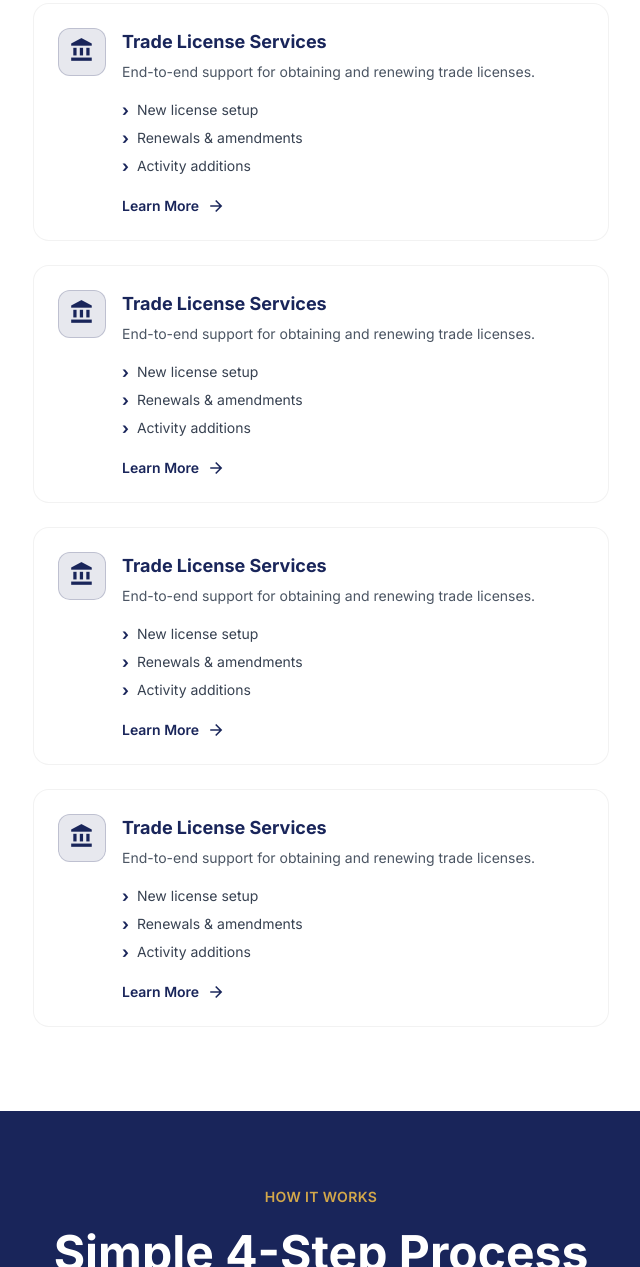
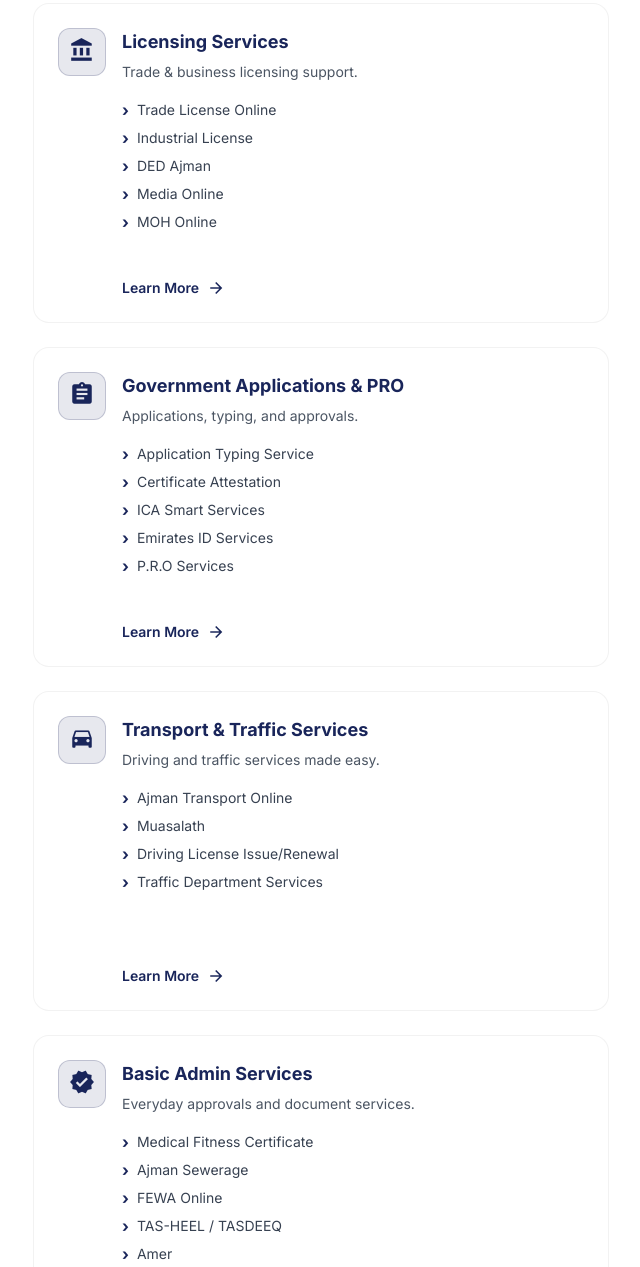
Before and after one commit to MZaFaRM/meknas, a website: page index.html in a window 1280 px wide. Shown: the part 1181-2448 px from the top of the page, without its empty margins (319-959 px from the left). Drawn offline with Linux system fonts and the light colour scheme.

Commit message:
docs: process services updated

```diff
--- a/index.html
+++ b/index.html
@@ -139,17 +139,18 @@
 
 							<div class="service-card__content">
 								<p class="service-card__title">
-									Trade License Services
+									Licensing Services
 								</p>
 								<p class="service-card__subtitle">
-									End-to-end support for obtaining and
-									renewing trade licenses.
+									Trade & business licensing support.
 								</p>
 
 								<ul class="service-card__list">
-									<li>New license setup</li>
-									<li>Renewals & amendments</li>
-									<li>Activity additions</li>
+									<li>Trade License Online</li>
+									<li>Industrial License</li>
+									<li>DED Ajman</li>
+									<li>Media Online</li>
+									<li>MOH Online</li>
 								</ul>
 
 								<button class="service-card__btn">
@@ -160,26 +161,26 @@
 								</button>
 							</div>
 						</div>
+
 						<div class="service-card">
 							<div class="service-card__icon">
-								<span class="material-icons"
-									>account_balance</span
-								>
+								<span class="material-icons">assignment</span>
 							</div>
 
 							<div class="service-card__content">
 								<p class="service-card__title">
-									Trade License Services
+									Government Applications & PRO
 								</p>
 								<p class="service-card__subtitle">
-									End-to-end support for obtaining and
-									renewing trade licenses.
+									Applications, typing, and approvals.
 								</p>
 
 								<ul class="service-card__list">
-									<li>New license setup</li>
-									<li>Renewals & amendments</li>
-									<li>Activity additions</li>
+									<li>Application Typing Service</li>
+									<li>Certificate Attestation</li>
+									<li>ICA Smart Services</li>
+									<li>Emirates ID Services</li>
+									<li>P.R.O Services</li>
 								</ul>
 
 								<button class="service-card__btn">
@@ -190,26 +191,27 @@
 								</button>
 							</div>
 						</div>
+
 						<div class="service-card">
 							<div class="service-card__icon">
 								<span class="material-icons"
-									>account_balance</span
+									>directions_car</span
 								>
 							</div>
 
 							<div class="service-card__content">
 								<p class="service-card__title">
-									Trade License Services
+									Transport & Traffic Services
 								</p>
 								<p class="service-card__subtitle">
-									End-to-end support for obtaining and
-									renewing trade licenses.
+									Driving and traffic services made easy.
 								</p>
 
 								<ul class="service-card__list">
-									<li>New license setup</li>
-									<li>Renewals & amendments</li>
-									<li>Activity additions</li>
+									<li>Ajman Transport Online</li>
+									<li>Muasalath</li>
+									<li>Driving License Issue/Renewal</li>
+									<li>Traffic Department Services</li>
 								</ul>
 
 								<button class="service-card__btn">
@@ -220,26 +222,27 @@
 								</button>
 							</div>
 						</div>
+
 						<div class="service-card">
 							<div class="service-card__icon">
-								<span class="material-icons"
-									>account_balance</span
-								>
+								<span class="material-icons">verified</span>
 							</div>
 
 							<div class="service-card__content">
 								<p class="service-card__title">
-									Trade License Services
+									Basic Admin Services
 								</p>
 								<p class="service-card__subtitle">
-									End-to-end support for obtaining and
-									renewing trade licenses.
+									Everyday approvals and document services.
 								</p>
 
 								<ul class="service-card__list">
-									<li>New license setup</li>
-									<li>Renewals & amendments</li>
-									<li>Activity additions</li>
+									<li>Medical Fitness Certificate</li>
+									<li>Ajman Sewerage</li>
+									<li>FEWA Online</li>
+									<li>TAS-HEEL / TASDEEQ</li>
+									<li>Amer</li>
+									<li>All Kinds of Stamps</li>
 								</ul>
 
 								<button class="service-card__btn">
--- a/src/scripts.js
+++ b/src/scripts.js
@@ -333,3 +333,27 @@ function updateBusinessHoursBadge() {
 // run on load + refresh
 updateBusinessHoursBadge();
 setInterval(updateBusinessHoursBadge, 30000);
+
+document.querySelectorAll(".service-card").forEach((card) => {
+	const titleEl = card.querySelector(".service-card__title");
+	const btn = card.querySelector(".service-card__btn");
+
+	if (!titleEl || !btn) return;
+
+	const serviceTitle = titleEl.textContent.trim();
+	const message = `Hi MEKNAS Business Services, I want to know more about the ${serviceTitle} you provide at your service center.`;
+
+	const url = `https://wa.me/971522006970?text=${encodeURIComponent(
+		message,
+	)}`;
+
+	const link = document.createElement("a");
+	link.className = btn.className;
+	link.href = url;
+	link.target = "_blank";
+	link.rel = "noopener";
+
+	link.innerHTML = btn.innerHTML;
+
+	btn.replaceWith(link);
+});
--- a/src/styles.css
+++ b/src/styles.css
@@ -451,6 +451,7 @@ section {
 	@apply p-6;
 	@apply transition-all duration-300 ease-out;
 	@apply flex gap-4;
+	@apply h-90 lg:h-80
 }
 
 .slider__track .service-card {
@@ -544,7 +545,7 @@ section {
 
 /* button */
 .service-card__btn {
-	@apply mt-5 inline-flex items-center gap-2;
+	@apply mt-auto inline-flex items-center gap-2;
 	@apply text-primary font-semibold text-sm;
 	@apply transition-all duration-300;
 }
```
Also changed, not shown: src/output.css.
